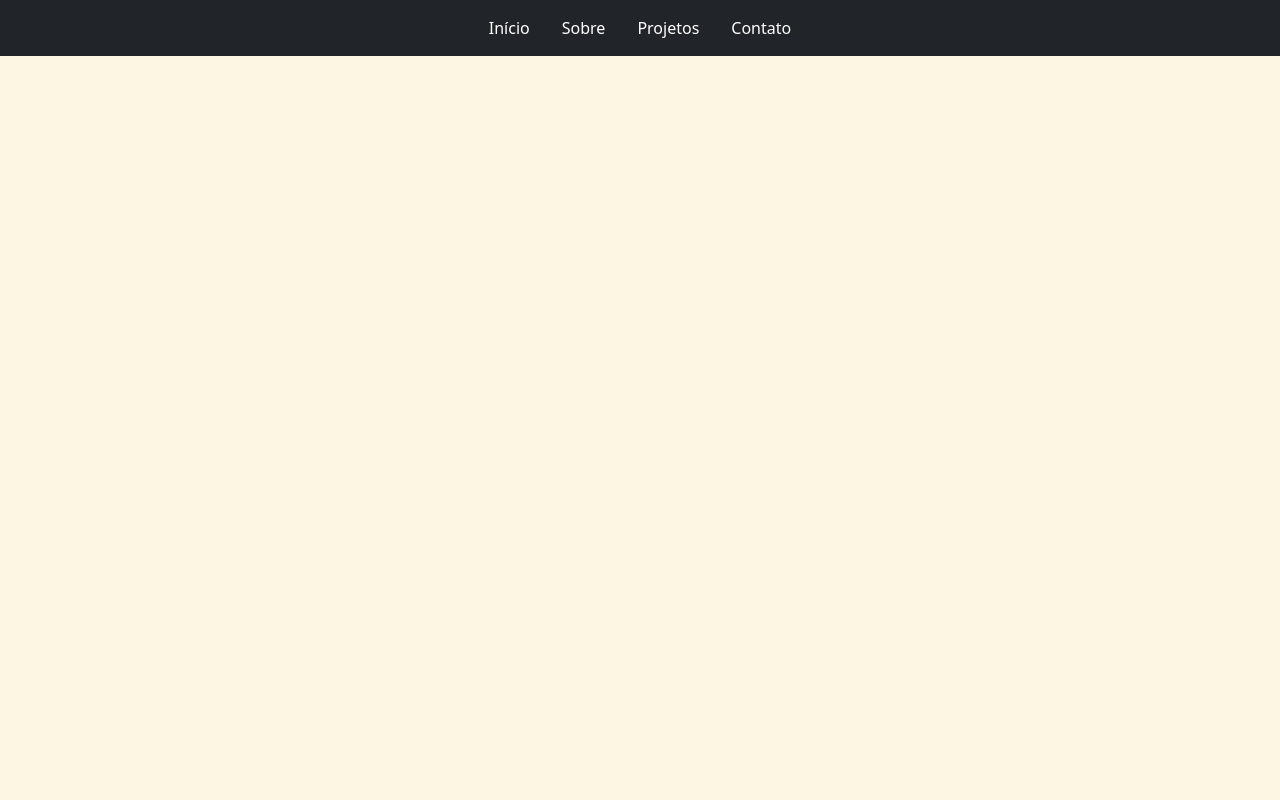
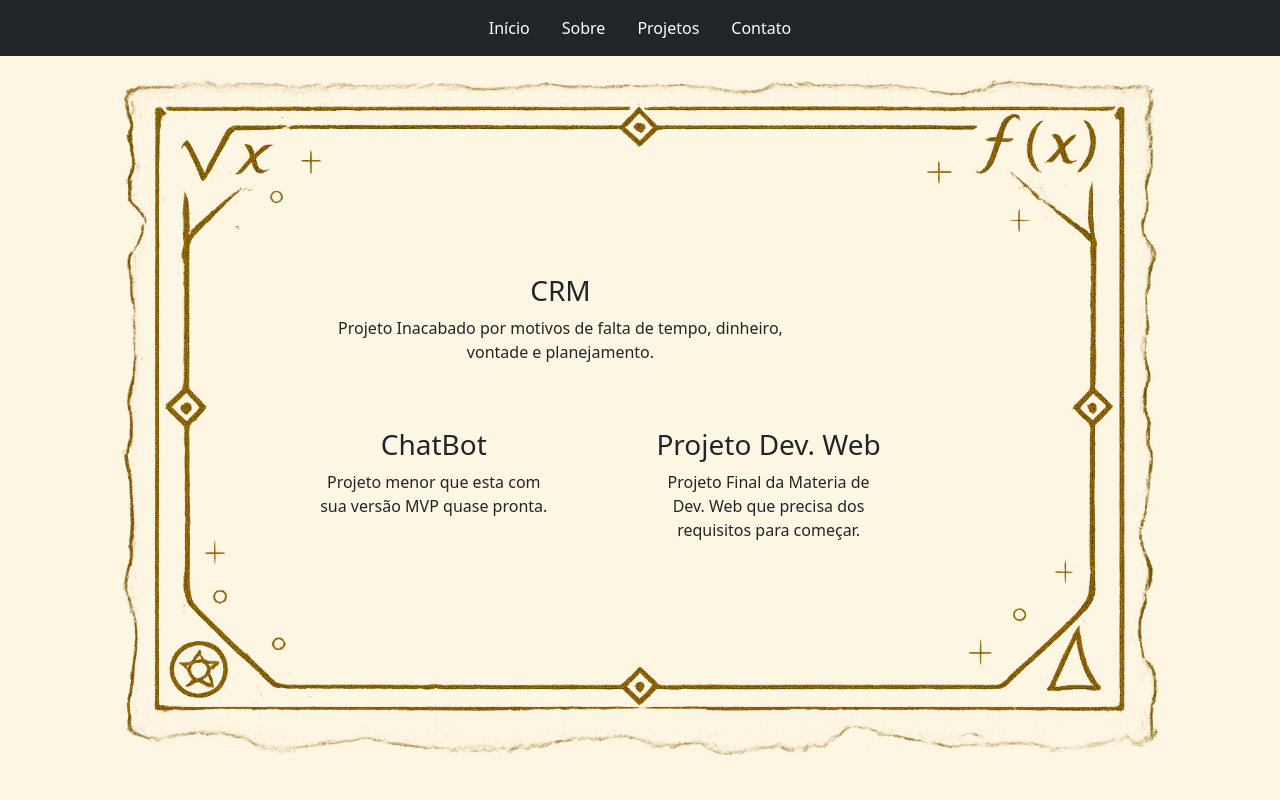
Before and after one commit to xXLancasterXx/projeto_final, a Flask app: page /projetos in a window 1280 px wide. Run offline with Flask 3, Linux system fonts and the light colour scheme.

Commit message:
falta apenas os toques finais

```diff
--- a/static/css/style.css
+++ b/static/css/style.css
@@ -72,3 +72,16 @@ body {
     -1px  1px 0 white,
      1px  1px 0 white;
 }
+
+.inv {
+  background-image: url('/static/img/hud.png');
+  background-size: contain; /* ou cover */
+  background-repeat: no-repeat;
+  background-position: center;
+  width: 100%;
+  height: 90vh; /* teste com altura fixa */
+}
+
+.items {
+  width: 60%;
+}
--- a/templates/base.html
+++ b/templates/base.html
@@ -3,10 +3,11 @@
 <head>
     <meta charset="UTF-8">
     <meta name="viewport" content="width=device-width, initial-scale=1.0">
+    <link rel="icon" href="{{ url_for('static', filename='img/favicon.ico') }}?v=5" type="image/x-icon">
     <link href="https://cdn.jsdelivr.net/npm/bootstrap@5.3.6/dist/css/bootstrap.min.css" rel="stylesheet" integrity="sha384-4Q6Gf2aSP4eDXB8Miphtr37CMZZQ5oXLH2yaXMJ2w8e2ZtHTl7GptT4jmndRuHDT" crossorigin="anonymous">
     <link rel="stylesheet" href="{{ url_for('static', filename='css/style.css') }}">
 
-    <title>Base</title>
+    <title>{% block title %}Base{% endblock %}</title>
 </head>
 <body class="text-dark d-flex flex-column vh-100 vw-100">
 
--- a/templates/projetos.html
+++ b/templates/projetos.html
@@ -1,15 +1,23 @@
-<!DOCTYPE html>
-<html lang="pt-BR">
-<head>
-    <meta charset="UTF-8">
-    <meta name="viewport" content="width=device-width, initial-scale=1.0">
-    <title>Projetos</title>
-</head>
-<body>
-    {% extends "base.html" %}
+{% extends "base.html" %}
 
+{% block title %}Projetos{% endblock %}
     {% block content %}
-
+        <div class="container-lg inv d-flex flex-column align-items-center justify-content-center">
+            <div class="row d-flex justify-content-center mb-4">
+                <div class="item">
+                    <h3 class="text-center w-75">CRM</h3>
+                    <p class="text-center w-75">Projeto Inacabado por motivos de falta de tempo, dinheiro, vontade e planejamento.</p>
+                </div>
+            </div>
+            <div class="row d-flex justify-content-center items mt-4">
+                <div class="item col d-flex justify-content-start flex-column">
+                    <h3 class="w-75 text-center">ChatBot</h3>
+                    <p class="w-75 text-center">Projeto menor que esta com sua versão MVP quase pronta.</p>
+                </div>
+                <div class="item col d-flex text-end flex-column">
+                    <h3 class="w-75 text-center">Projeto Dev. Web</h3>
+                    <p class="w-75 text-center">Projeto Final da Materia de Dev. Web que precisa dos requisitos para começar.</p>
+                </div>
+            </div>
+        </div>
     {% endblock %}
-</body>
-</html>
```
Also changed, not shown: templates/contato.html (+6 -14 lines), templates/index.html (+1 -11 lines), templates/sobre.html (+3 -12 lines), static/img/favicon-16x16.png (added), static/img/favicon-32x32.png (added), static/img/favicon.ico (added), static/img/hud.png (added).
